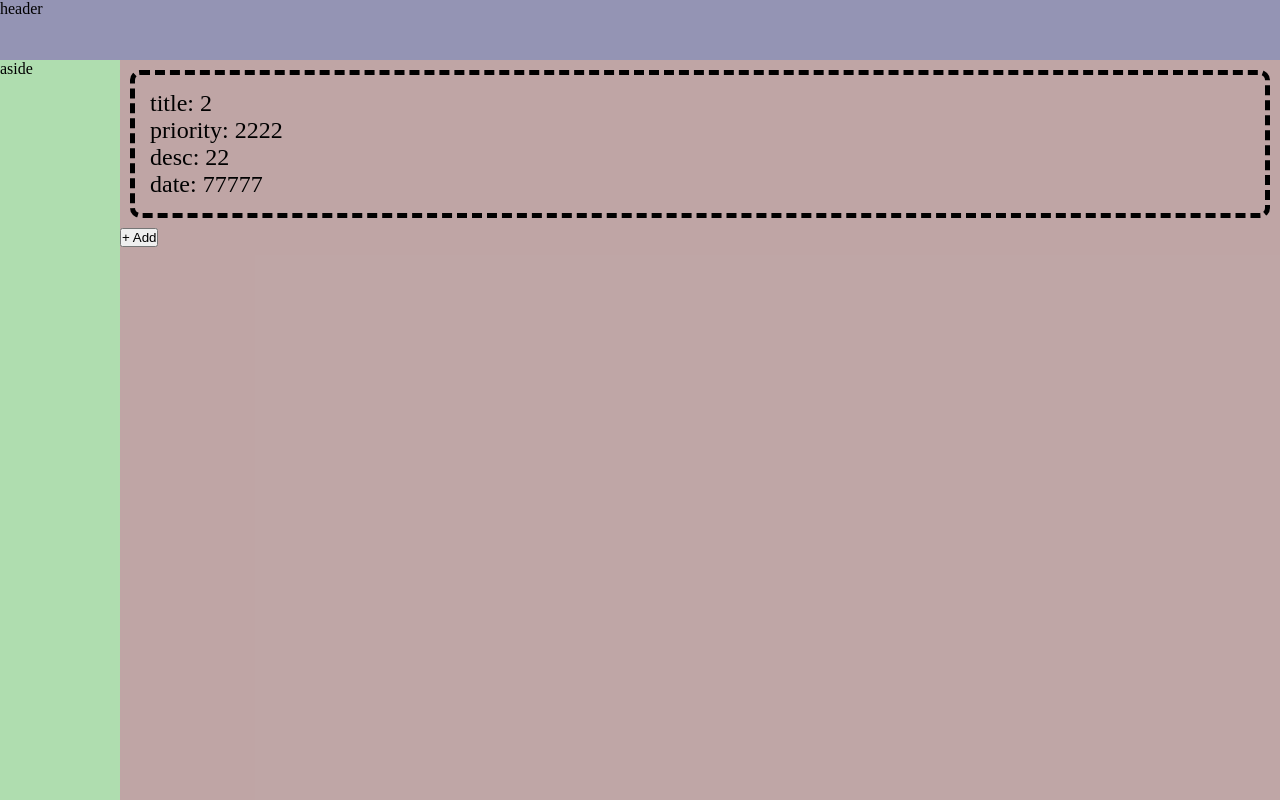
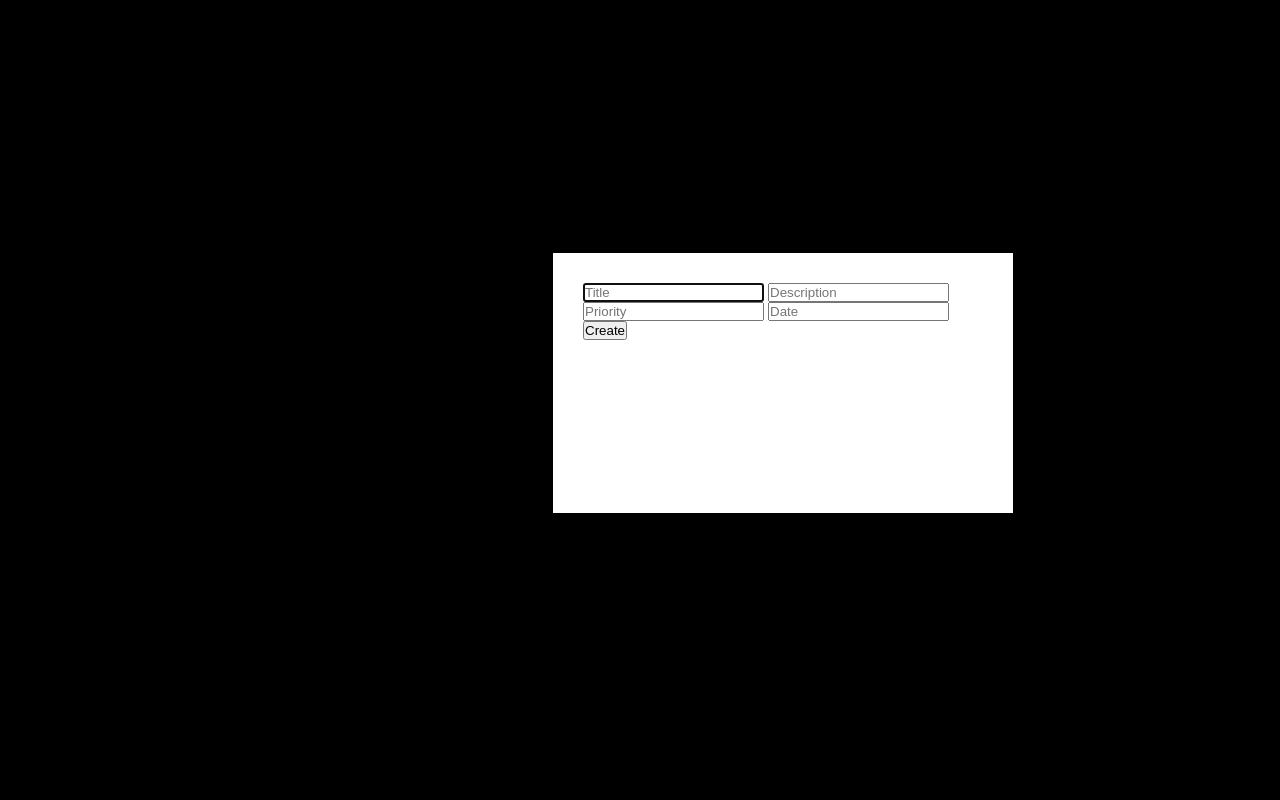
Before and after one commit to Nik42KIS/Todo, a website built with webpack: page dist/index.html in a window 1280 px wide. Both pictures are taken after a click on the button "+ Add". Built offline with nearby package versions, Linux system fonts and the light colour scheme.

Commit message:
remove store file, and add opp to show modal

```diff
--- a/package.json
+++ b/package.json
@@ -12,6 +12,8 @@
   "author": "Nikita rabot422@gmail.com",
   "license": "ISC",
   "devDependencies": {
+    "css-loader": "^6.8.1",
+    "style-loader": "^3.3.3",
     "webpack": "^5.89.0",
     "webpack-cli": "^5.1.4",
     "webpack-dev-server": "^4.15.1"
--- a/src/functions/createTodo.js
+++ b/src/functions/createTodo.js
@@ -1,5 +1,4 @@
 import render from '../../render';
-import store from '../../store';
 import Todo from '../Todo';
 
 function createTodo(title, description, dueDate, priority) {
--- a/src/index.js
+++ b/src/index.js
@@ -1,10 +1,14 @@
 import createTodo from "./functions/createTodo";
 import render from "../render";
-
+import './style.css'
 // createTodo(2,22,77777,2222)
-
-
+const dialog = document.getElementById('dialog')
+console.log(`dialog: ${dialog}`);
 
 const btnAddTodo = document.querySelector('.add_todo');
 
-btnAddTodo.onclick = () =>createTodo(2,22,77777,2222)
+btnAddTodo.onclick = () =>{
+    console.log(`dialog: ${dialog}`);
+    dialog.showModal()
+    // createTodo(1,2,3,4)
+}
--- a/src/style.css
+++ b/src/style.css
@@ -35,3 +35,18 @@ aside{
  padding: 15px;
  margin:10px;
 }
+
+#dialog{
+    position: absolute;
+    height: 200px;
+    width: 400px;
+    top: 250px;
+    left: 550px;
+    padding: 30px;
+
+
+}
+
+#dialog::backdrop{
+    background: #000000;
+}
--- a/webpack.config.js
+++ b/webpack.config.js
@@ -10,4 +10,12 @@ module.exports = {
     filename: 'bundle.js',
     path: path.resolve(__dirname, 'dist'),
   },
+  module: {
+    rules: [
+      {
+        test: /\.css$/i,
+        use: ['style-loader', 'css-loader'],
+      },
+    ],
+  },
 };
```
Also changed, not shown: store.js (deleted, +0 -9 lines), dist/bundle.js, dist/index.html, 1 other file.
